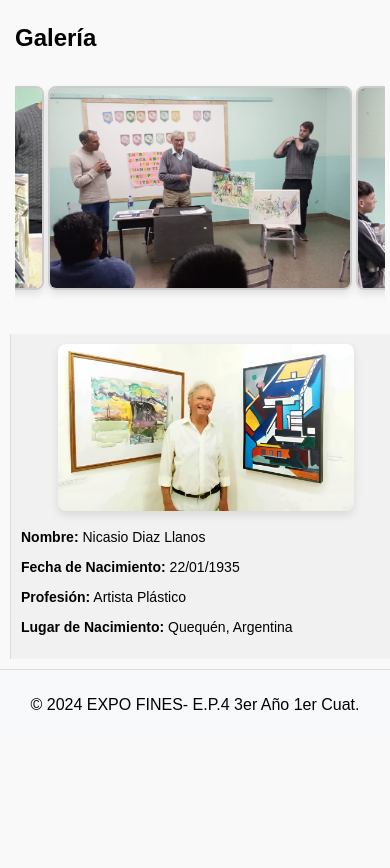
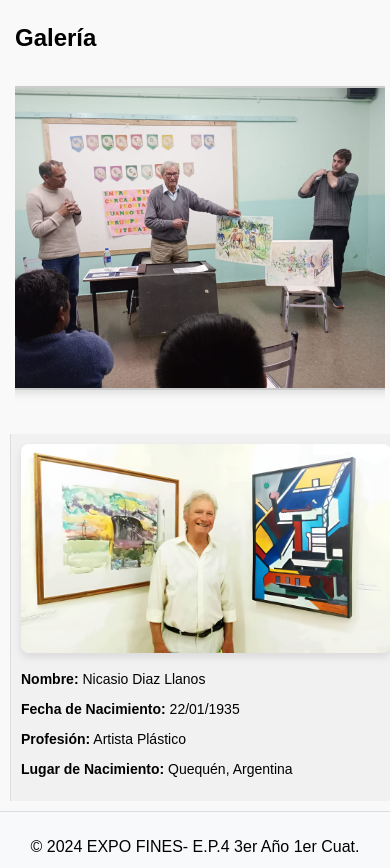
Before and after one commit to ProfeNicoSilva/pagina-expo-fines, a plain HTML site: page index.html in a window 390 px wide. Shown: the part 1039-1907 px from the top of the page. Before the commit the page ends 1779 px from the top, so only its background shows below. Drawn offline with Linux system fonts and the light colour scheme.

Commit message:
Ajustes de diseño: galería y foto de portada

```diff
--- a/styles.css
+++ b/styles.css
@@ -80,9 +80,9 @@ main {
     overflow-x: auto;
     white-space: nowrap;
     display: flex;
-    gap: 15px;
+    gap: 15px; /* Mayor espacio entre imágenes */
     padding: 15px 0;
-    justify-content: center;
+    justify-content: center; /* Centra las imágenes */
 }
 
 .gallery-container img {
@@ -123,12 +123,12 @@ footer {
     /* La galería se ajusta en móviles */
     .gallery {
         overflow-x: scroll;
-        gap: 10px;
+        gap: 15px; /* Mayor espacio entre imágenes en móviles */
     }
 
     .gallery-container img {
-        width: 300px; /* Tamaño más grande en móviles */
-        height: 200px;
+        width: 400px; /* Tamaño igual en móviles que en escritorio */
+        height: 300px;
     }
 
     /* La sección de perfil también ocupa todo el ancho */
@@ -138,8 +138,9 @@ footer {
         padding: 10px;
     }
 
+    /* Foto de perfil igual tamaño que en escritorio */
     .profile-image {
-        width: 80%; /* Foto más grande en móviles */
+        width: 100%; /* Sin cambios */
         margin: 0 auto;
     }
 
```
